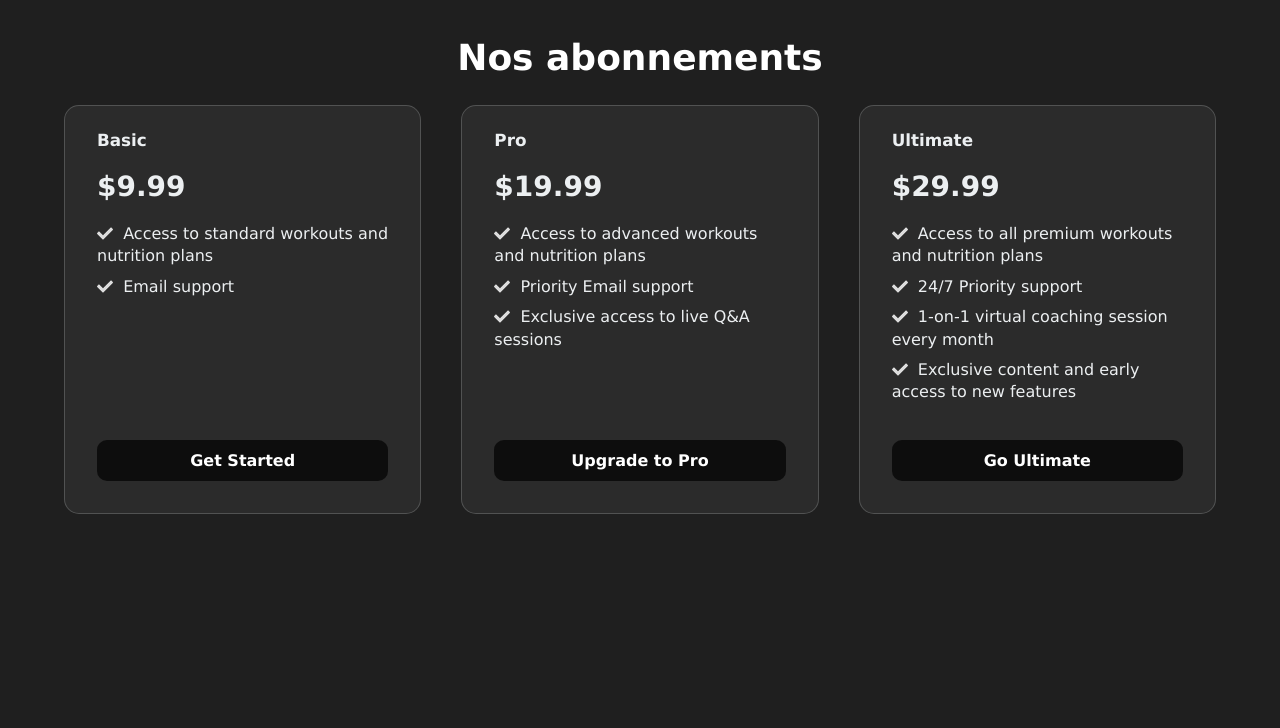
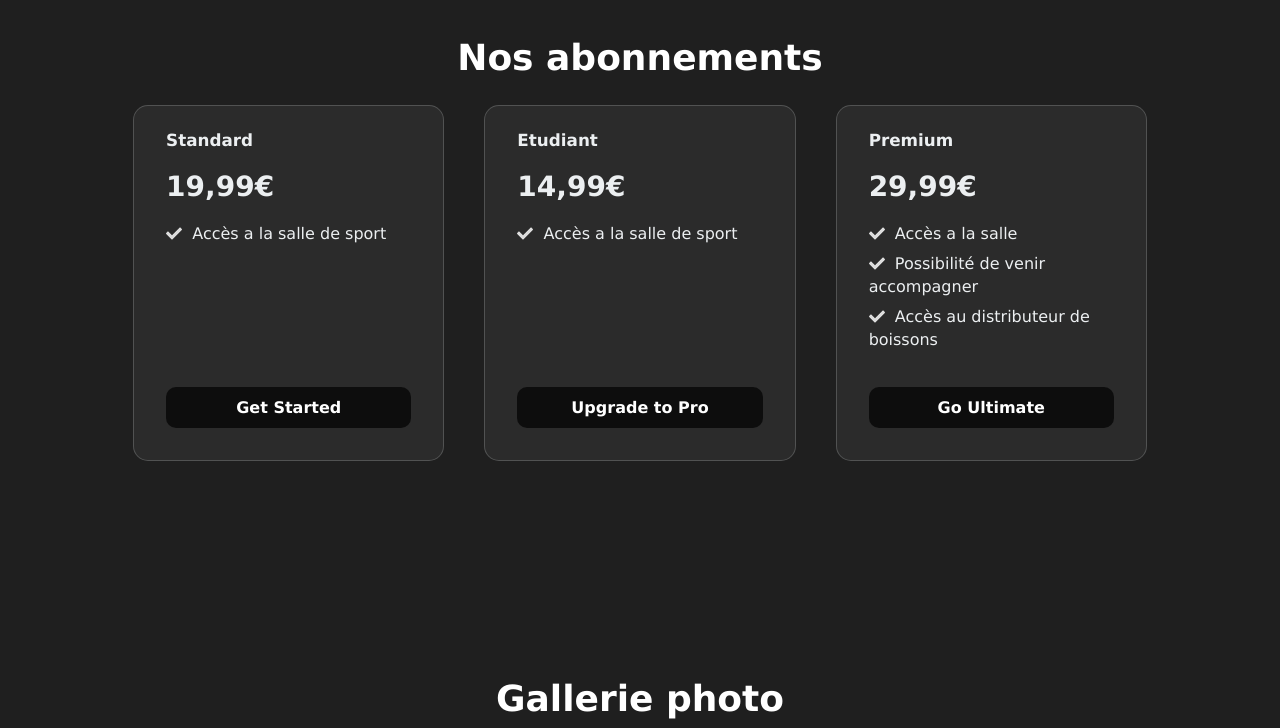
Before and after one commit to JUC0AG0G0/FitGym-Food, a plain HTML site: page salle.html in a window 1280 px wide. Shown: the part 1080-1808 px from the top of the page. Drawn offline with Linux system fonts and the light colour scheme; a script that the page names is missing.

Commit message:
ajout des vrai prix

```diff
--- a/salle.html
+++ b/salle.html
@@ -50,36 +50,32 @@
                     <div class="main__cards cards">
                         <div class="cards__inner">
                             <div class="cards__card card">
-                                <h2 class="card__heading">Basic</h2>
-                                <p class="card__price">$9.99</p>
+                                <h2 class="card__heading">Standard</h2>
+                                <p class="card__price">19,99€</p>
                                 <ul role="list" class="card__bullets flow">
-                                    <li>Access to standard workouts and nutrition plans</li>
-                                    <li>Email support</li>
+                                    <li>Accès a la salle de sport</li>
                                 </ul>
-                                <a href="#basic" class="card__cta cta">Get Started</a>
+                                <a href="https://paypal.me/JulesCorneille?country.x=FR&locale.x=fr_FR" target="_blank"  class="card__cta cta">Get Started</a>
                             </div>
 
                             <div class="cards__card card">
-                                <h2 class="card__heading">Pro</h2>
-                                <p class="card__price">$19.99</p>
+                                <h2 class="card__heading">Etudiant</h2>
+                                <p class="card__price">14,99€</p>
                                 <ul role="list" class="card__bullets flow">
-                                    <li>Access to advanced workouts and nutrition plans</li>
-                                    <li>Priority Email support</li>
-                                    <li>Exclusive access to live Q&A sessions</li>
+                                    <li>Accès a la salle de sport</li>
                                 </ul>
-                                <a href="#pro" class="card__cta cta">Upgrade to Pro</a>
+                                <a href="https://paypal.me/JulesCorneille?country.x=FR&locale.x=fr_FR" target="_blank"  class="card__cta cta">Upgrade to Pro</a>
                             </div>
 
                             <div class="cards__card card">
-                                <h2 class="card__heading">Ultimate</h2>
-                                <p class="card__price">$29.99</p>
+                                <h2 class="card__heading">Premium</h2>
+                                <p class="card__price">29,99€</p>
                                 <ul role="list" class="card__bullets flow">
-                                    <li>Access to all premium workouts and nutrition plans</li>
-                                    <li>24/7 Priority support</li>
-                                    <li>1-on-1 virtual coaching session every month</li>
-                                    <li>Exclusive content and early access to new features</li>
+                                    <li>Accès a la salle</li>
+                                    <li>Possibilité de venir accompagner</li>
+                                    <li>Accès au distributeur de boissons</li>
                                 </ul>
-                                <a href="#ultimate" class="card__cta cta">Go Ultimate</a>
+                                <a href="https://paypal.me/JulesCorneille?country.x=FR&locale.x=fr_FR" target="_blank" class="card__cta cta">Go Ultimate</a>
                             </div>
                         </div>
 
```
Also changed, not shown: boutique.html (+3 -3 lines), self.html (+19 -19 lines).
